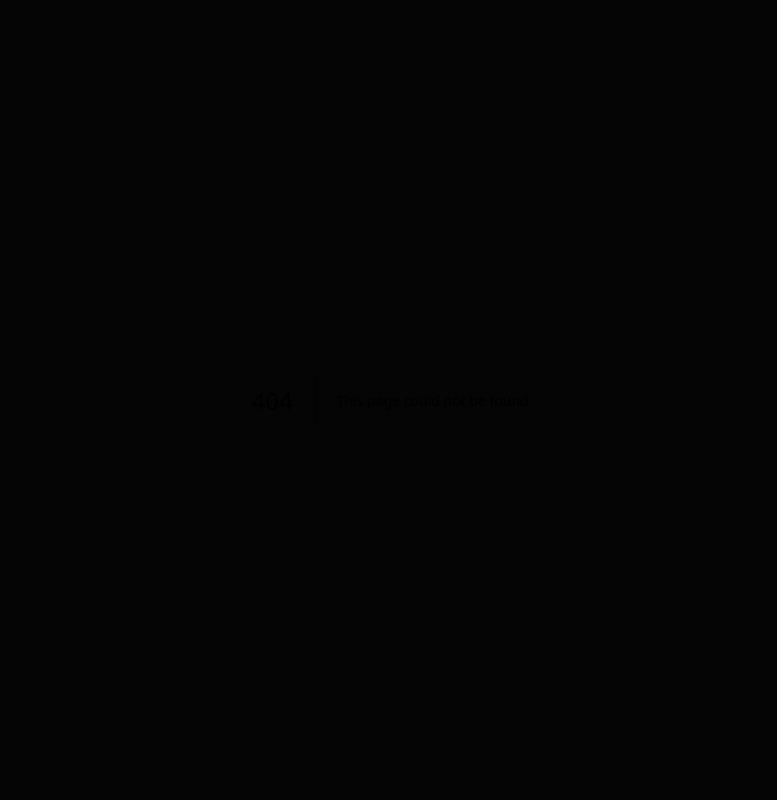
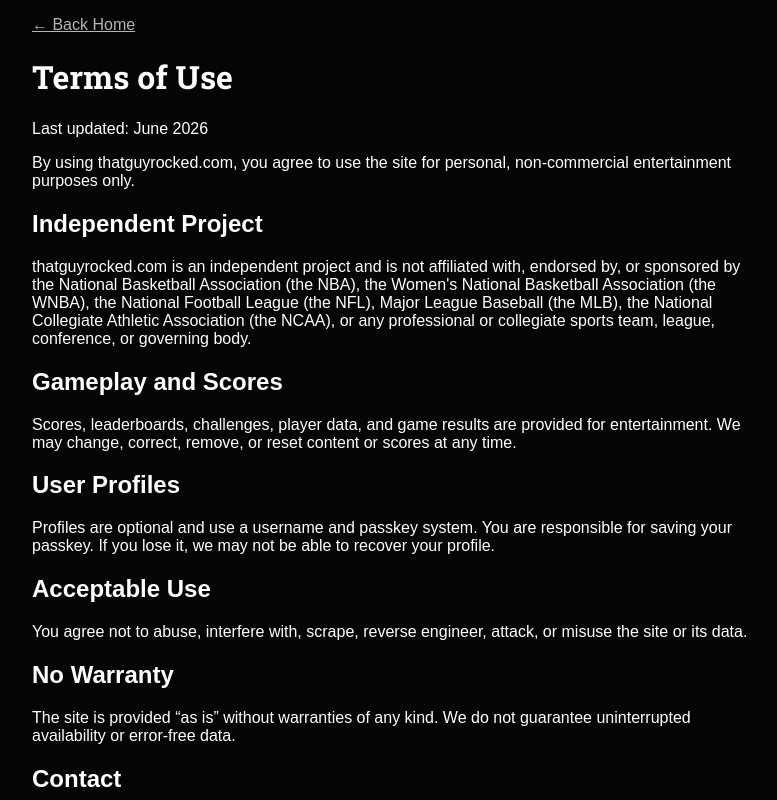
Before and after one commit to mattyraykray-betr/ballknowledgy, a Next.js app: page /terms in a window 1280 px wide. Before the commit this address had no page. Shown: the top 800 px of the page, without its empty margins (248-1025 px from the left). Built offline with nearby package versions, Linux system fonts and the light colour scheme.

Commit message:
Create Terms of Use page
This page outlines the terms of use for the site, including user responsibilities and legal disclaimers.

```diff
--- /dev/null
+++ b/app/terms/page.js
@@ -0,0 +1,39 @@
+import Link from "next/link";
+import SiteFooter from "../../components/SiteFooter";
+
+const theme = { text: "#ffffff", muted: "#b5b5b5", border: "#333333" };
+
+export default function TermsPage() {
+  return (
+    <main style={{ minHeight: "100vh", background: "#050505", color: "#fff", padding: 16, fontFamily: "Arial, Helvetica, sans-serif" }}>
+      <div style={{ maxWidth: 720, margin: "0 auto" }}>
+        <Link href="/" style={{ color: "#b5b5b5" }}>← Back Home</Link>
+
+        <h1 style={{ fontFamily: "'Roboto Slab', Rockwell, serif" }}>Terms of Use</h1>
+        <p>Last updated: June 2026</p>
+
+        <p>By using thatguyrocked.com, you agree to use the site for personal, non-commercial entertainment purposes only.</p>
+
+        <h2>Independent Project</h2>
+        <p>thatguyrocked.com is an independent project and is not affiliated with, endorsed by, or sponsored by the National Basketball Association (the NBA), the Women&apos;s National Basketball Association (the WNBA), the National Football League (the NFL), Major League Baseball (the MLB), the National Collegiate Athletic Association (the NCAA), or any professional or collegiate sports team, league, conference, or governing body.</p>
+
+        <h2>Gameplay and Scores</h2>
+        <p>Scores, leaderboards, challenges, player data, and game results are provided for entertainment. We may change, correct, remove, or reset content or scores at any time.</p>
+
+        <h2>User Profiles</h2>
+        <p>Profiles are optional and use a username and passkey system. You are responsible for saving your passkey. If you lose it, we may not be able to recover your profile.</p>
+
+        <h2>Acceptable Use</h2>
+        <p>You agree not to abuse, interfere with, scrape, reverse engineer, attack, or misuse the site or its data.</p>
+
+        <h2>No Warranty</h2>
+        <p>The site is provided “as is” without warranties of any kind. We do not guarantee uninterrupted availability or error-free data.</p>
+
+        <h2>Contact</h2>
+        <p>Questions can be sent through the Contact page.</p>
+
+        <SiteFooter theme={theme} />
+      </div>
+    </main>
+  );
+}
```
